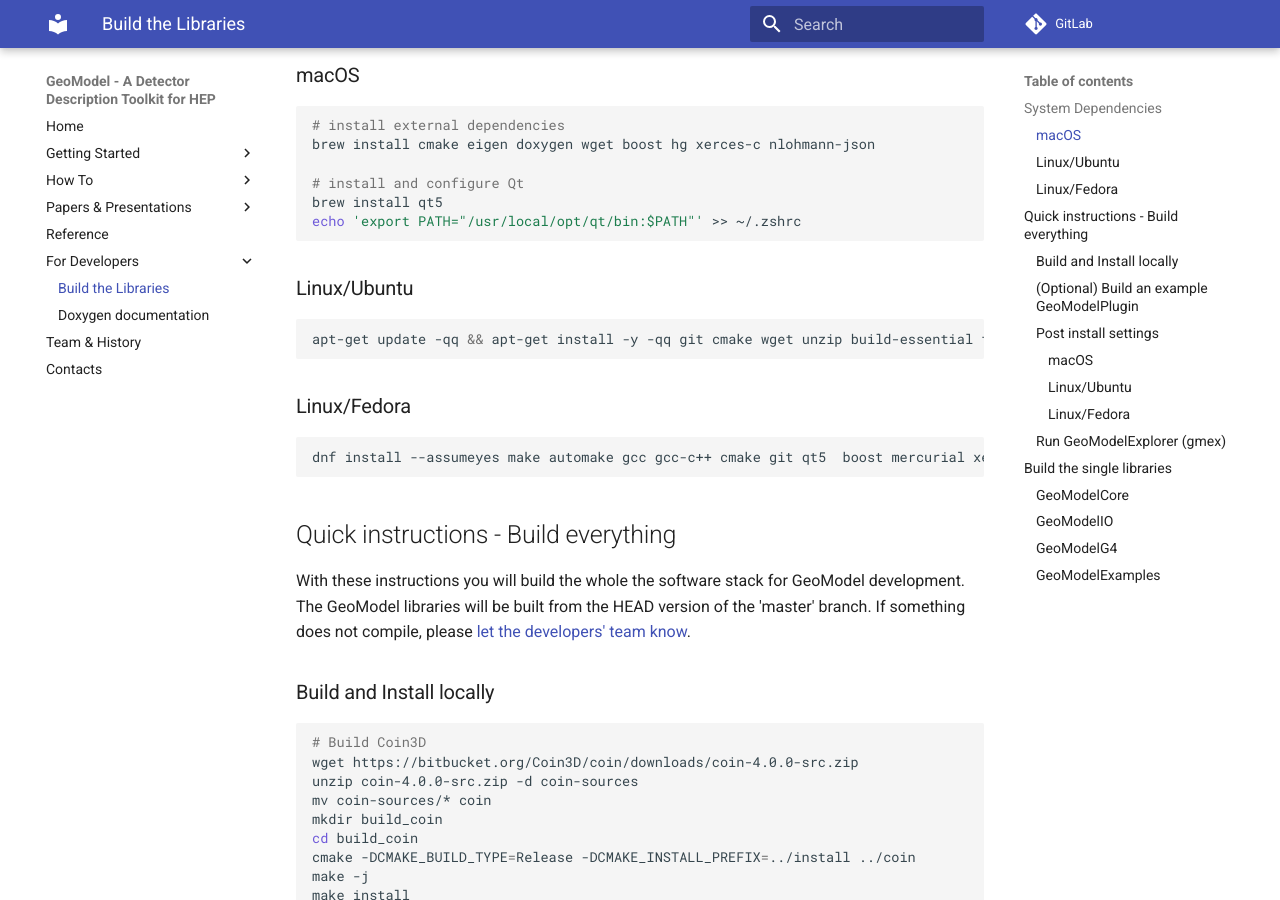
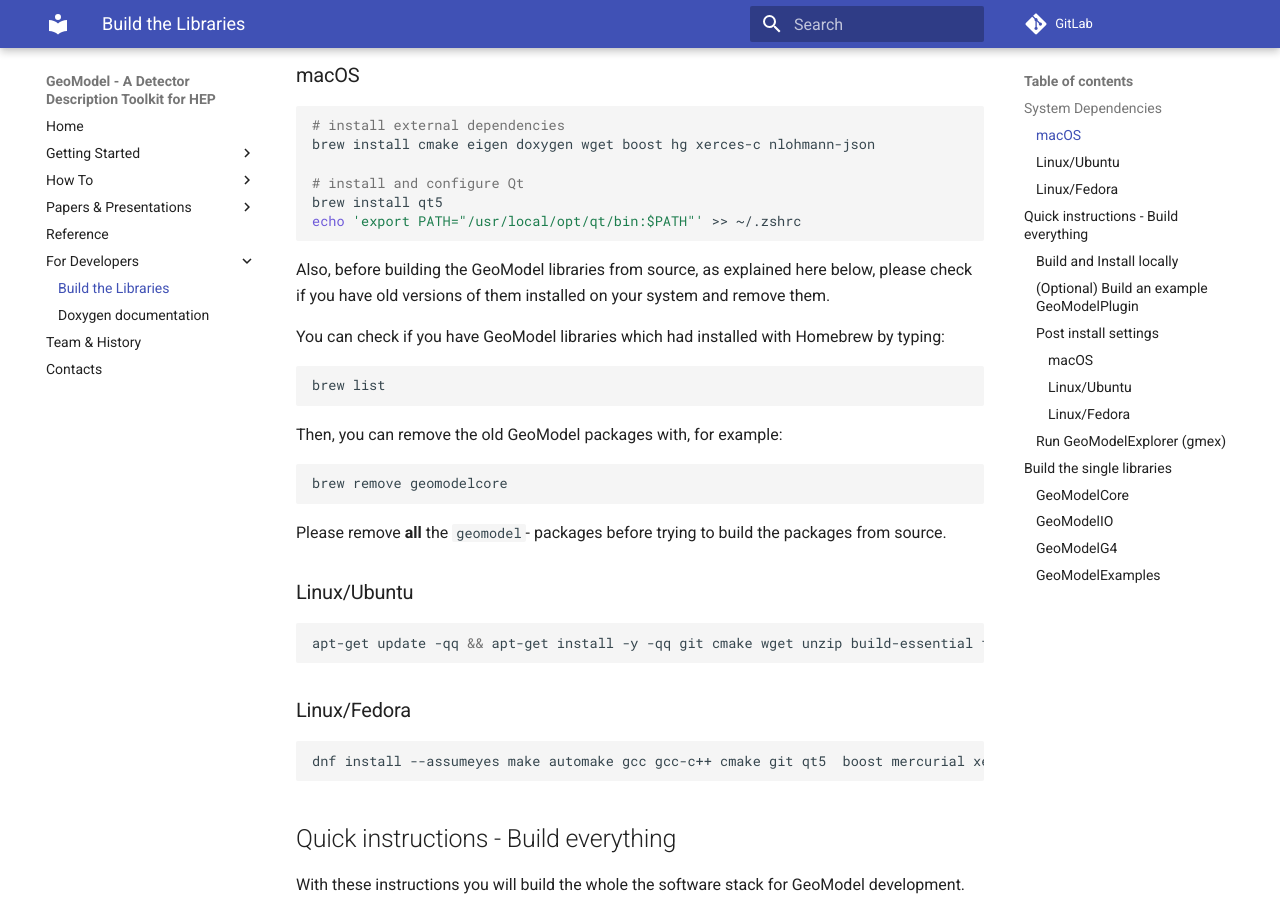
Before and after one commit to efemberg11/GeoModel_rmakhman, an MkDocs documentation site: the page built from docs/dev/index.md, in a window 1280 px wide and 900 px high, scrolled down 489 px. Built offline with MkDocs 1.6.1 and Material for MkDocs 9.7.7, drawn with Linux system fonts in a browser that asks for light colours.

Commit message:
macOS: add clean commands

````diff
--- a/docs/dev/index.md
+++ b/docs/dev/index.md
@@ -21,6 +21,23 @@
 brew install qt5
 echo 'export PATH="/usr/local/opt/qt/bin:$PATH"' >> ~/.zshrc
 ```
+
+Also, before building the GeoModel libraries from source, as explained here below, please check if you have old versions of them installed on your system and remove them.
+
+You can check if you have GeoModel libraries which had installed with Homebrew by typing:
+
+```
+brew list
+```
+
+Then, you can remove the old GeoModel packages with, for example:
+
+```
+brew remove geomodelcore
+```
+
+Please remove **all** the `geomodel`- packages before trying to build the packages from source.
+
 
 ### Linux/Ubuntu
 
````
